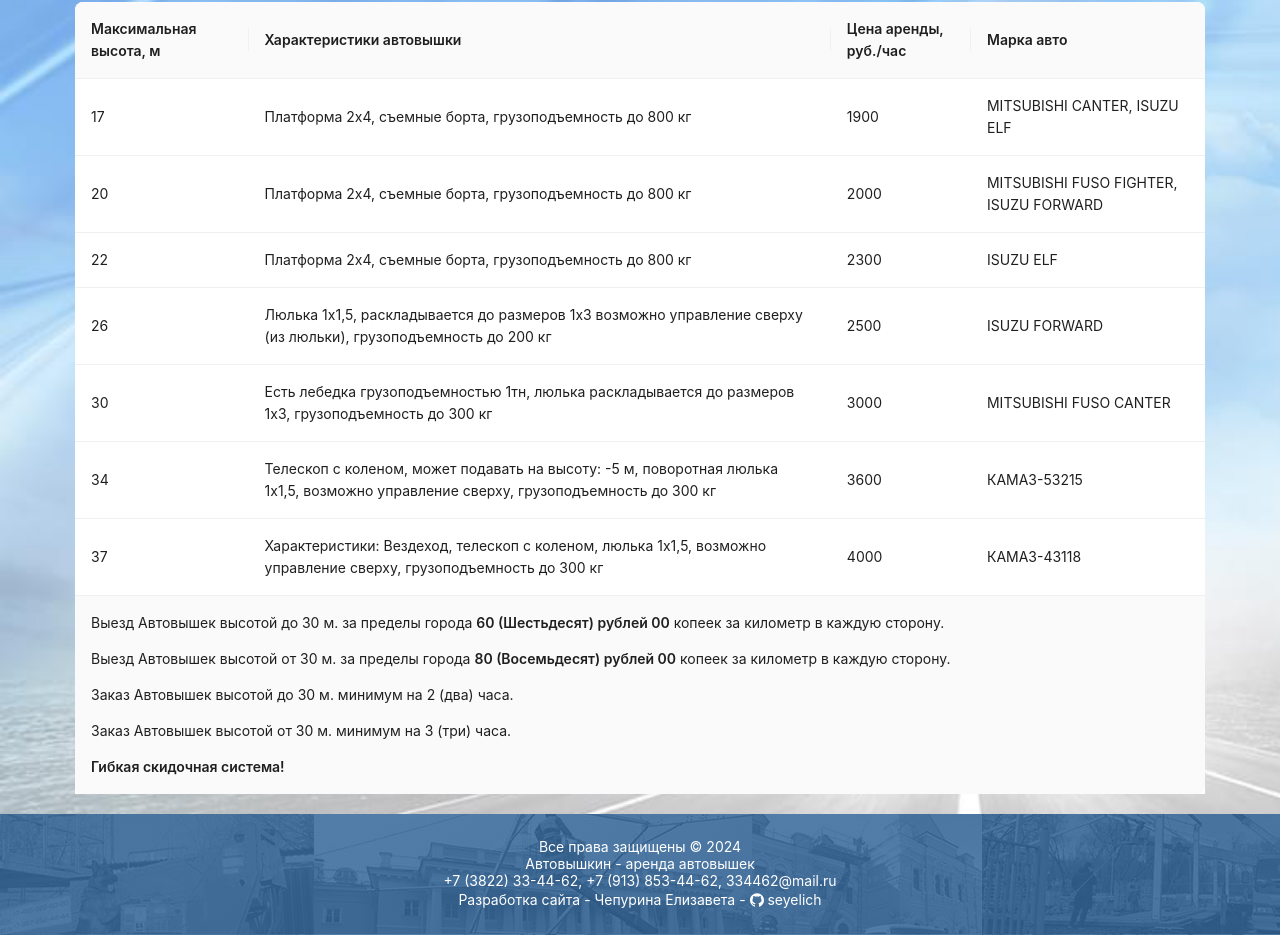
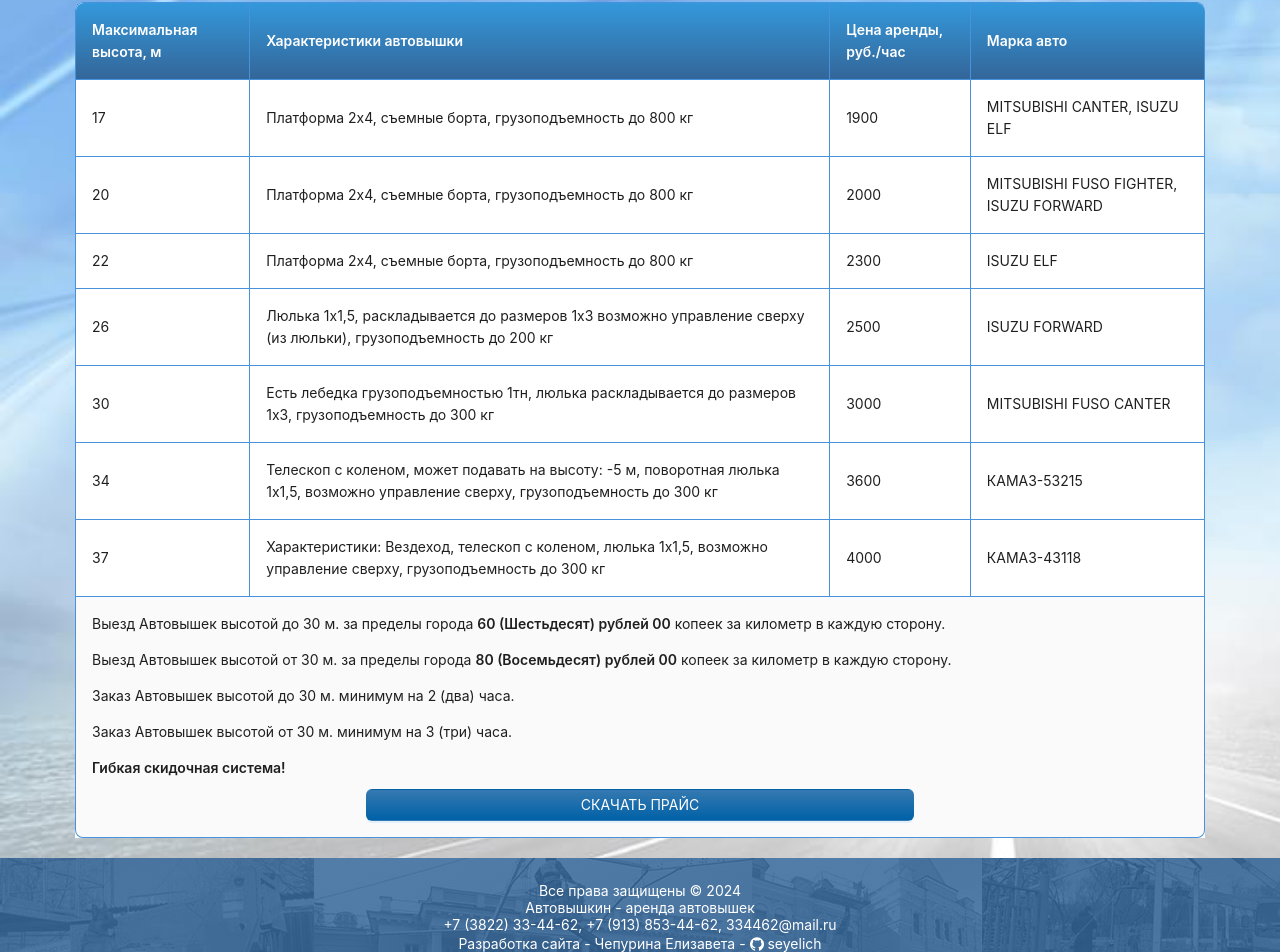
Before and after one commit to seyelich/avtovyshkin, a React (Vite) app: page /price in a window 1280 px wide. Shown: the part 328-1280 px from the top of the page. Built offline with nearby package versions, Linux system fonts and the light colour scheme.

Commit message:
feat: add download price btn & small fixes

```diff
--- a/src/components/AutoDescription/index.tsx
+++ b/src/components/AutoDescription/index.tsx
@@ -86,7 +86,7 @@
   return (
     <Descriptions
       size={width < 450 ? 'small' : 'default'}
-      labelStyle={{ width: width < 425 ? 157 : 'auto' }}
+      labelStyle={{ width: width < 425 ? 157 : 'auto', color: 'black' }}
       items={items}
       bordered
       column={1}
--- a/src/components/Header/HeaderMenu/index.tsx
+++ b/src/components/Header/HeaderMenu/index.tsx
@@ -16,7 +16,7 @@
     {
       key: '/',
       label: (
-        <NavLink style={{ color: 'white' }} to={'/'}>
+        <NavLink style={{ color: width > 768 ? 'white' : 'black' }} to={'/'}>
           ГЛАВНАЯ
         </NavLink>
       ),
@@ -24,7 +24,7 @@
     {
       key: '/catalog',
       label: (
-        <NavLink style={{ color: 'white' }} to={'/catalog'}>
+        <NavLink style={{ color: width > 768 ? 'white' : 'black' }} to={'/catalog'}>
           АВТОВЫШКИ
         </NavLink>
       ),
@@ -32,7 +32,7 @@
     {
       key: '/price',
       label: (
-        <NavLink style={{ color: 'white' }} to={'/price'}>
+        <NavLink style={{ color: width > 768 ? 'white' : 'black' }} to={'/price'}>
           ПРАЙС-ЛИСТ
         </NavLink>
       ),
@@ -40,7 +40,7 @@
     {
       key: '/contacts',
       label: (
-        <NavLink style={{ color: 'white' }} to={'/contacts'}>
+        <NavLink style={{ color: width > 768 ? 'white' : 'black' }} to={'/contacts'}>
           КОНТАКТЫ
         </NavLink>
       ),
@@ -81,7 +81,12 @@
         <Flex
           justify="center"
           gap={10}
-          style={{ position: width > 800 ? 'absolute' : 'unset', right: 30, bottom: 15, backgroundColor: 'white' }}
+          style={{
+            position: width > 800 ? 'absolute' : 'unset',
+            right: 30,
+            bottom: 15,
+            backgroundColor: 'rgb(51, 102, 153)',
+          }}
         >
           <Link style={{ color: 'white', fontSize: 25 }} href="mailto:334462@mail.ru">
             <MailFilled />
--- a/src/components/Tables/PriceTable.tsx
+++ b/src/components/Tables/PriceTable.tsx
@@ -37,6 +37,7 @@
       pagination={false}
       rowKey={'height'}
       scroll={{ x: true }}
+      bordered
       footer={() => (
         <PriceTableFooter
           priceShort={<Text strong>{tax ? '72 (Семьдесят два)' : '60 (Шестьдесят)'} рублей 00</Text>}
--- a/src/components/Tables/TableFooter.tsx
+++ b/src/components/Tables/TableFooter.tsx
@@ -1,3 +1,4 @@
+import { Button, Flex } from 'antd'
 import Paragraph from 'antd/es/typography/Paragraph'
 import Text from 'antd/es/typography/Text'
 import type { ReactNode } from 'react'
@@ -8,7 +9,7 @@
 }
 
 export const PriceTableFooter = ({ priceShort, priceLong }: TPriceTableFooterProps) => (
-  <div>
+  <Flex vertical>
     <Paragraph>
       Выезд Автовышек высотой до 30 м. за пределы города {priceShort} копеек за километр в каждую сторону.
     </Paragraph>
@@ -18,5 +19,12 @@
     <Paragraph>Заказ Автовышек высотой до 30 м. минимум на 2 (два) часа.</Paragraph>
     <Paragraph>Заказ Автовышек высотой от 30 м. минимум на 3 (три) часа.</Paragraph>
     <Text strong>Гибкая скидочная система!</Text>
-  </div>
+    <Button
+      style={{ width: '50%', margin: '10px auto 0 auto' }}
+      type="primary"
+      href="https://xn--80aeayjtd5a0d3a.xn--p1ai/beznds.pdf"
+    >
+      СКАЧАТЬ ПРАЙС
+    </Button>
+  </Flex>
 )
--- a/src/main.tsx
+++ b/src/main.tsx
@@ -7,7 +7,12 @@
 const theme = {
   components: {
     Button: {
-      colorPrimary: 'rgb(51, 102, 153)',
+      colorPrimary: 'linear-gradient(to bottom, #3378b0 5%, #0061a7 100%)',
+    },
+    Table: {
+      headerBg: 'linear-gradient(to top, #369, #3498db)',
+      headerColor: 'white',
+      borderColor: 'rgb(71, 146, 221)',
     },
   },
 }
--- a/src/pages/MainPage/index.tsx
+++ b/src/pages/MainPage/index.tsx
@@ -21,7 +21,7 @@
         <>
           <Flex justify="center" style={{ width: '75%', margin: '0 auto 20px auto', position: 'relative' }}>
             {cars.map((el) => (
-              <div onClick={() => setSelectedEl(el)} className={styles.container}>
+              <div key={el.height} onClick={() => setSelectedEl(el)} className={styles.container}>
                 <p className={`${styles.circle} ${el.height === selectedEl.height && styles.circleActive}`}>
                   {el.height} м.
                 </p>
--- a/src/pages/PricePage/index.tsx
+++ b/src/pages/PricePage/index.tsx
@@ -46,7 +46,7 @@
   }, [])
 
   return (
-    <PageTemplate title="Прайс-лист">
+    <PageTemplate title="ПРАЙС-ЛИСТ">
       <Tabs
         defaultActiveKey={state?.action === 'calc' ? 'calculate' : state?.action ? 'order' : undefined}
         items={items}
```
Also changed, not shown: src/assets/images/30.png.
